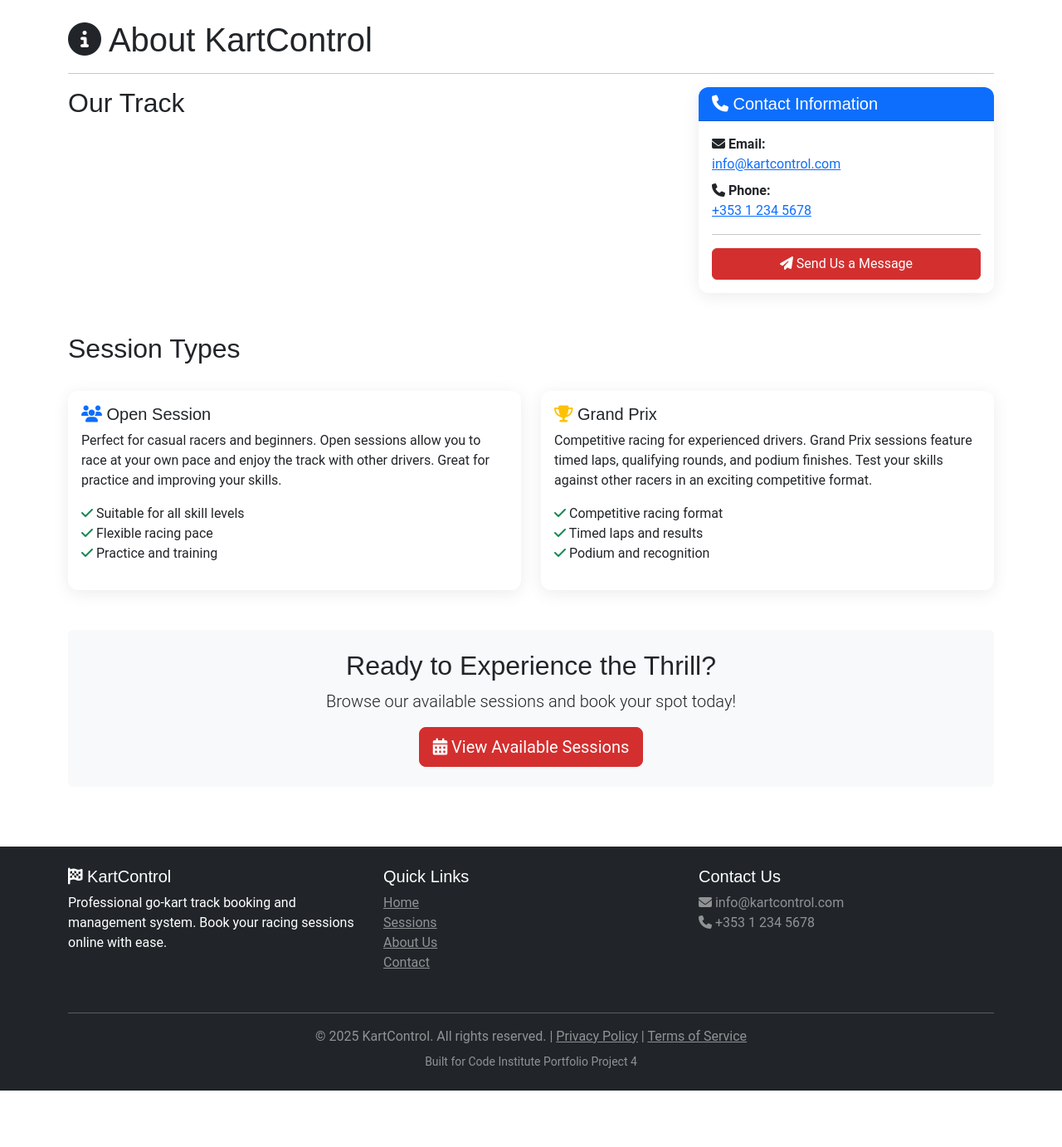
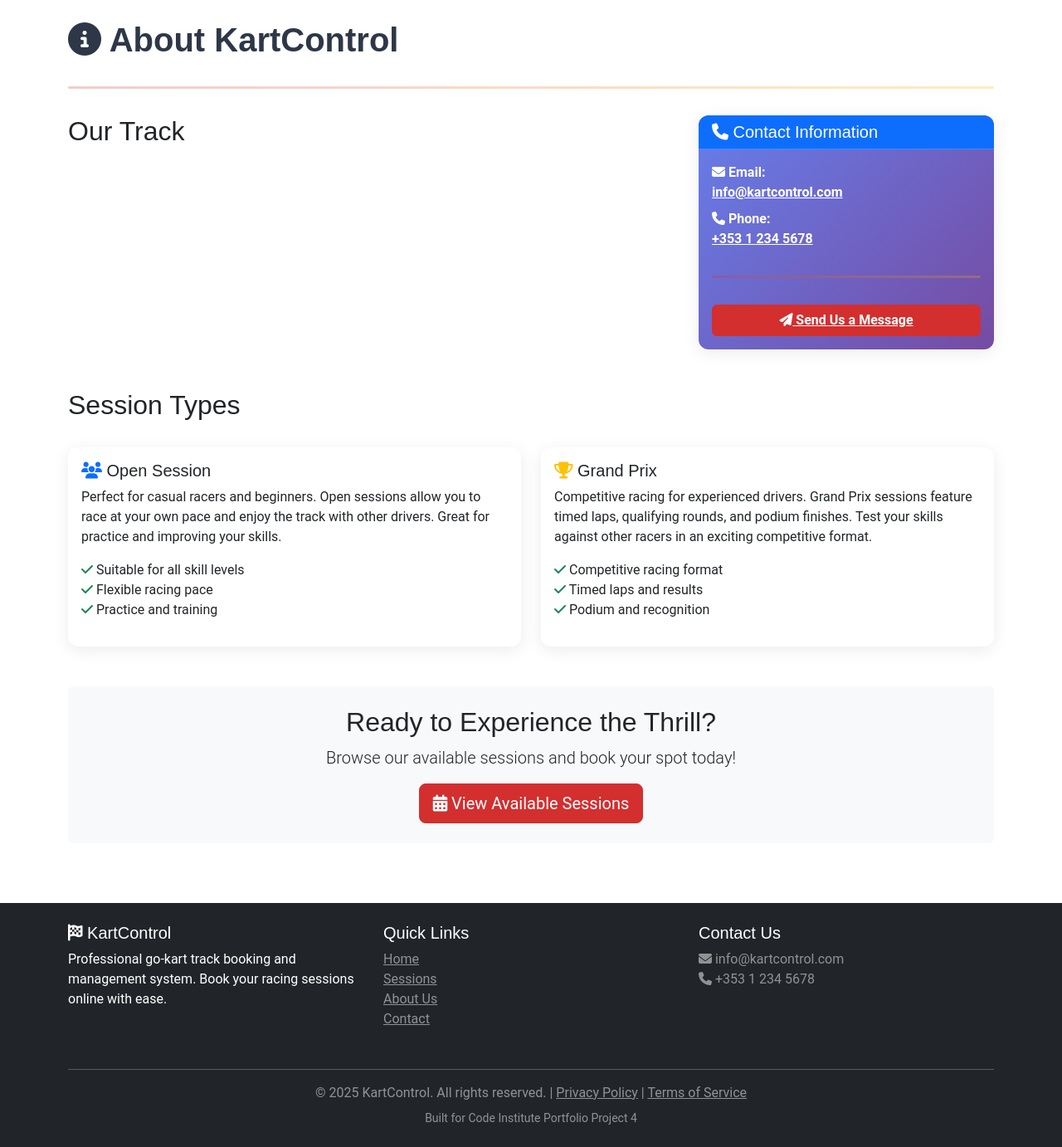
Before and after one commit to antfildes10/Project-4, a Django app: page /about/ in a window 1280 px wide. Shown: the part 62-1444 px from the top of the page at 83% size. Before the commit the page ends 1376 px from the top, so only its background shows below. Run offline with Django 5.2, Linux system fonts and the light colour scheme; data that the repository does not hold is empty.

Commit message:
style(about): enhance header and contact info card styling
- Add about-page wrapper class for scoped styling
- Create gradient HR divider with racing colors
- Add purple gradient to contact info card
- Add backdrop blur to card header
- Improve link styling with hover effects
- Enhance typography and spacing
- Add smooth color transitions

🤖 Generated with [Claude Code](https://claude.com/claude-code)

Co-Authored-By: Claude <noreply@anthropic.com>

```diff
--- a/static/css/style.css
+++ b/static/css/style.css
@@ -359,3 +359,46 @@ textarea:focus {
 .session-card .btn:hover {
   transform: scale(1.02);
 }
+
+/* About Page Styling */
+.about-page h1 {
+  font-weight: 700;
+  color: #2d3748;
+  margin-bottom: 1rem;
+}
+
+.about-page hr {
+  border: 0;
+  height: 3px;
+  background: linear-gradient(90deg, var(--racing-red) 0%, var(--signal-yellow) 100%);
+  margin: 2rem 0;
+  border-radius: 2px;
+}
+
+.about-section .card {
+  background: linear-gradient(135deg, #667eea 0%, #764ba2 100%);
+  color: white;
+  border: none;
+}
+
+.about-section .card-header {
+  background: rgba(255, 255, 255, 0.1);
+  border-bottom: 1px solid rgba(255, 255, 255, 0.2);
+  backdrop-filter: blur(10px);
+}
+
+.about-section .card-body a {
+  color: white;
+  text-decoration: underline;
+  font-weight: 600;
+}
+
+.about-section .card-body a:hover {
+  color: var(--signal-yellow);
+}
+
+.about-section address {
+  margin-bottom: 0;
+  font-style: normal;
+  line-height: 1.8;
+}
--- a/templates/core/about.html
+++ b/templates/core/about.html
@@ -6,6 +6,7 @@
 {% endblock %}
 
 {% block content %}
+  <div class="about-page">
     <div class="row">
       <div class="col-12">
         <h1>
@@ -190,5 +191,6 @@
       <i class="fas fa-calendar-alt"></i> View Available Sessions
     </a>
   </section>
+  </div>
 
 {% endblock %}
```
Lines whose indentation alone changed are shown as unchanged.
